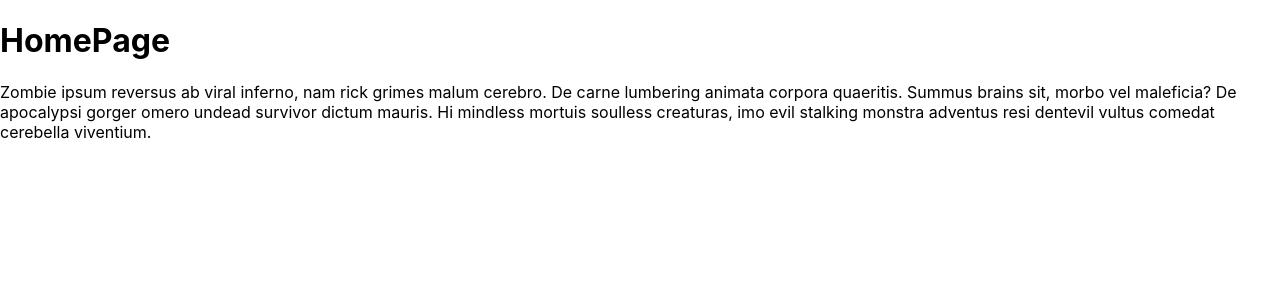
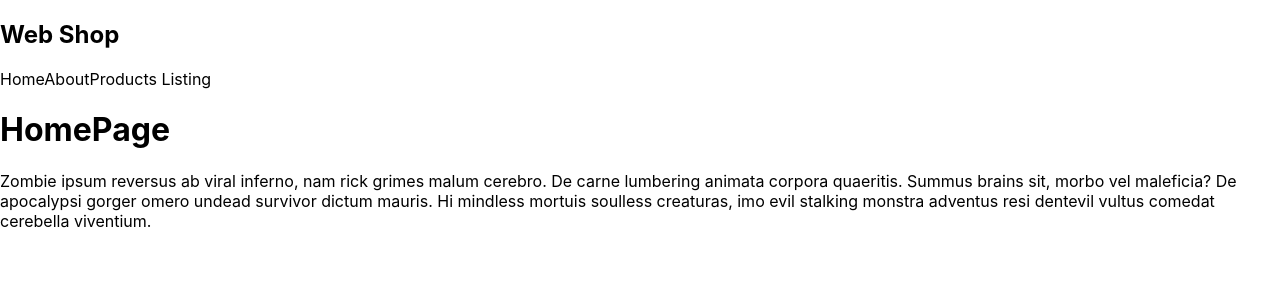
Before and after one commit to NeginSal/next.js-list, a Next.js app: page / in a window 1280 px wide. Shown: the top 300 px of the page. Built offline with nearby package versions, Linux system fonts and the light colour scheme.

Commit message:
add navbar component

```diff
--- /dev/null
+++ b/comps/Navbar.js
@@ -0,0 +1,14 @@
+const Navbar = () => {
+    return (
+        <nav>
+            <div className="logo">
+                <h1>Web Shop</h1>
+            </div>
+            <a>Home</a>
+            <a>About</a>
+            <a>Products Listing</a>
+        </nav>
+     );
+}
+
+export default Navbar;
--- a/pages/index.js
+++ b/pages/index.js
@@ -1,10 +1,11 @@
 import Head from 'next/head'
-import Image from 'next/image'
+import Navbar from '../comps/Navbar'
 import styles from '../styles/Home.module.css'
 
 export default function Home() {
   return (
     <div>
+      <Navbar/>
       <h1>HomePage</h1>
       <p> Zombie ipsum reversus ab viral inferno, nam rick grimes malum cerebro.
           De carne lumbering animata corpora quaeritis.
```
